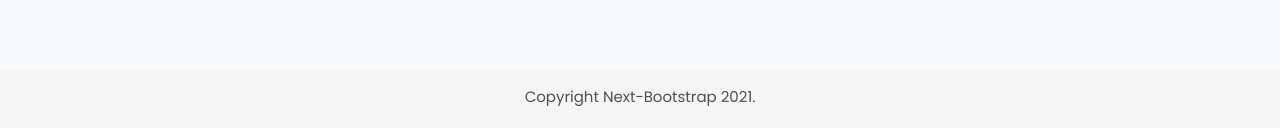
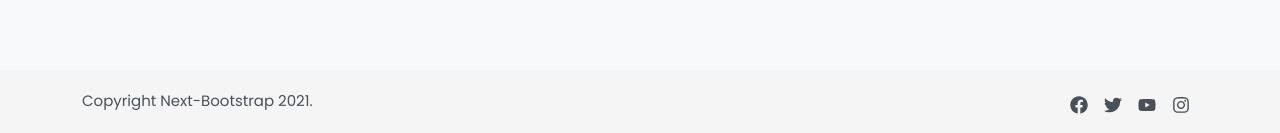
Before and after one commit to wahidari/next-bootstrap, a Next.js app: page / in a window 1280 px wide. Shown: the part 3017-3150 px from the top of the page. Built offline with nearby package versions, Linux system fonts and the light colour scheme; no server answers.

Commit message:
Update Footer.js

```diff
--- a/components/Footer.js
+++ b/components/Footer.js
@@ -1,6 +1,7 @@
-import Link from "next/link"
-import Image from "next/image"
-import imgLogo from "../public/logo.png"
+import Link from "next/link";
+import Image from "next/image";
+import imgLogo from "../public/logo.png";
+import { FaFacebook, FaInstagram, FaTwitter, FaYoutube } from "react-icons/fa";
 
 export default function Footer() {
 
@@ -28,6 +29,9 @@ export default function Footer() {
                 }
                 .text-15 {
                     font-size: 15px;
+                }
+                .text-18 {
+                    font-size: 18px;
                 }
             `}</style>
 
@@ -92,7 +96,9 @@ export default function Footer() {
                         </div>
                     </div>
                 </div>
-                <div className="copyright pt-3 pb-1 text-center text-15">
+                <div className="copyright pt-3 pb-3 pb-md-1 text-center text-15">
+                    <div className="container d-md-flex">
+                        <div className="col-md-8 my-1 text-center text-md-start">
                             <p>Copyright {" "}
                                 <Link href="/">
                                     <a>Next-Bootstrap</a>
@@ -100,6 +106,22 @@ export default function Footer() {
                                 {" "} 2021.
                             </p>
                         </div>
+                        <div className="col-md-4 my-1 text-center text-md-end ">
+                            <a href="#" className="text-white-80 mx-2 text-decoration-none text-18">
+                                <FaFacebook/>
+                            </a>
+                            <a href="#" className="text-white-80 mx-2 text-decoration-none text-18">
+                                <FaTwitter/>
+                            </a>
+                            <a href="#" className="text-white-80 mx-2 text-decoration-none text-18">
+                                <FaYoutube/>
+                            </a>
+                            <a href="#" className="text-white-80 mx-2 text-decoration-none text-18">
+                                <FaInstagram/>
+                            </a>
+                        </div>
+                    </div>
+                </div>
             </footer>
         </>
     );
```
Lines whose indentation alone changed are shown as unchanged.
